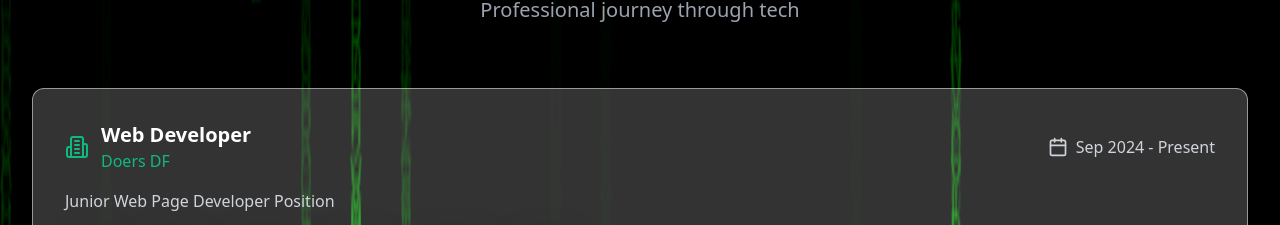
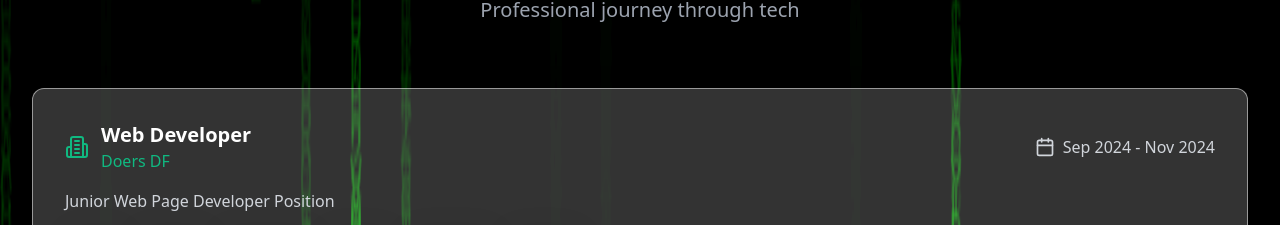
Before and after one commit to MAngelo22/Portfolio-MANL-green, a React (Vite) app: page / in a window 1280 px wide. Shown: the part 940-1165 px from the top of the page. Built offline with nearby package versions, Linux system fonts and the light colour scheme.

Commit message:
Update Experience.tsx

```diff
--- a/src/components/Experience.tsx
+++ b/src/components/Experience.tsx
@@ -5,7 +5,7 @@ const experiences = [
   {
     company: "Doers DF",
     position: "Web Developer",
-    period: "Sep 2024 - Present",
+    period: "Sep 2024 - Nov 2024",
     description: "Junior Web Page Developer Position",
     technologies: [
       "React",
```
